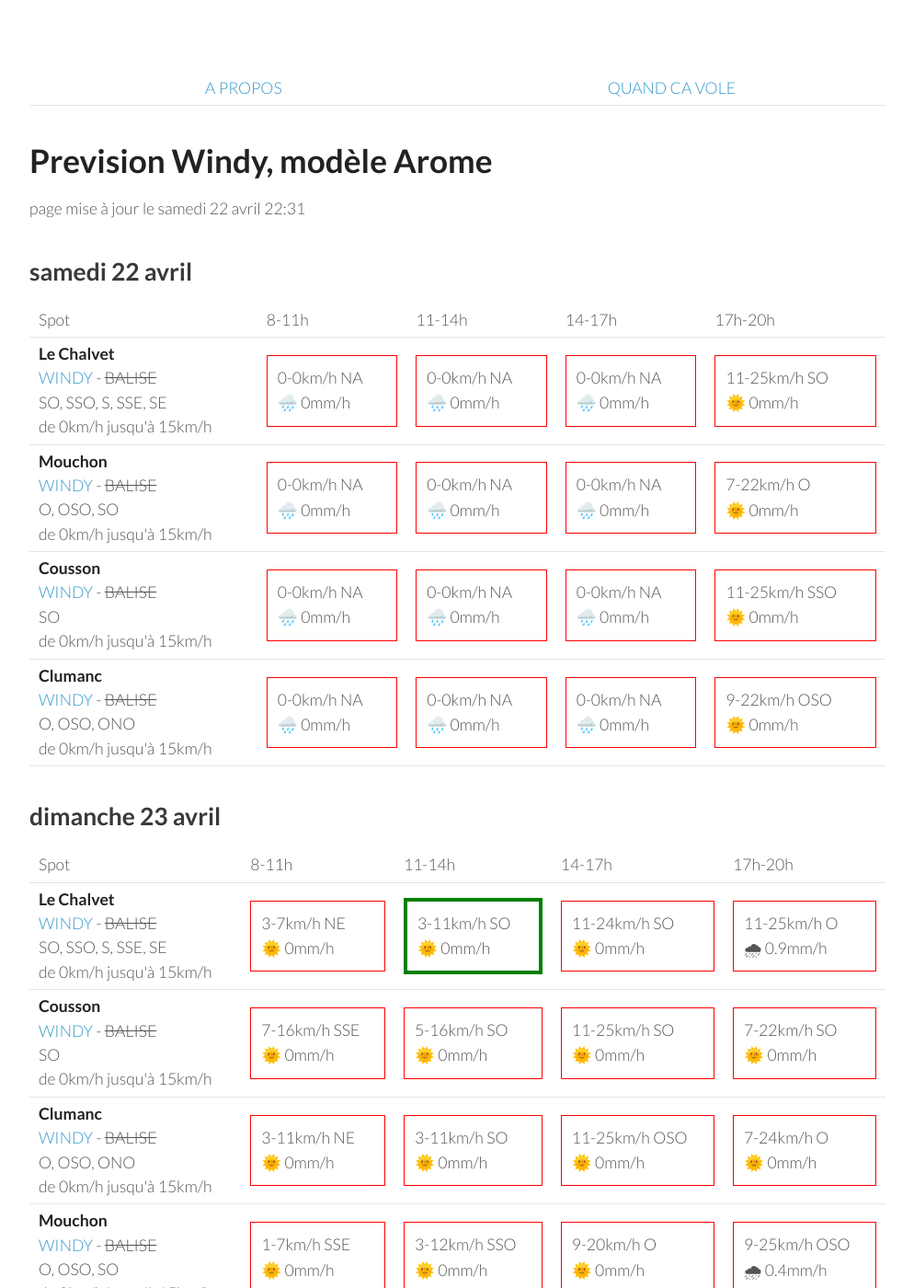
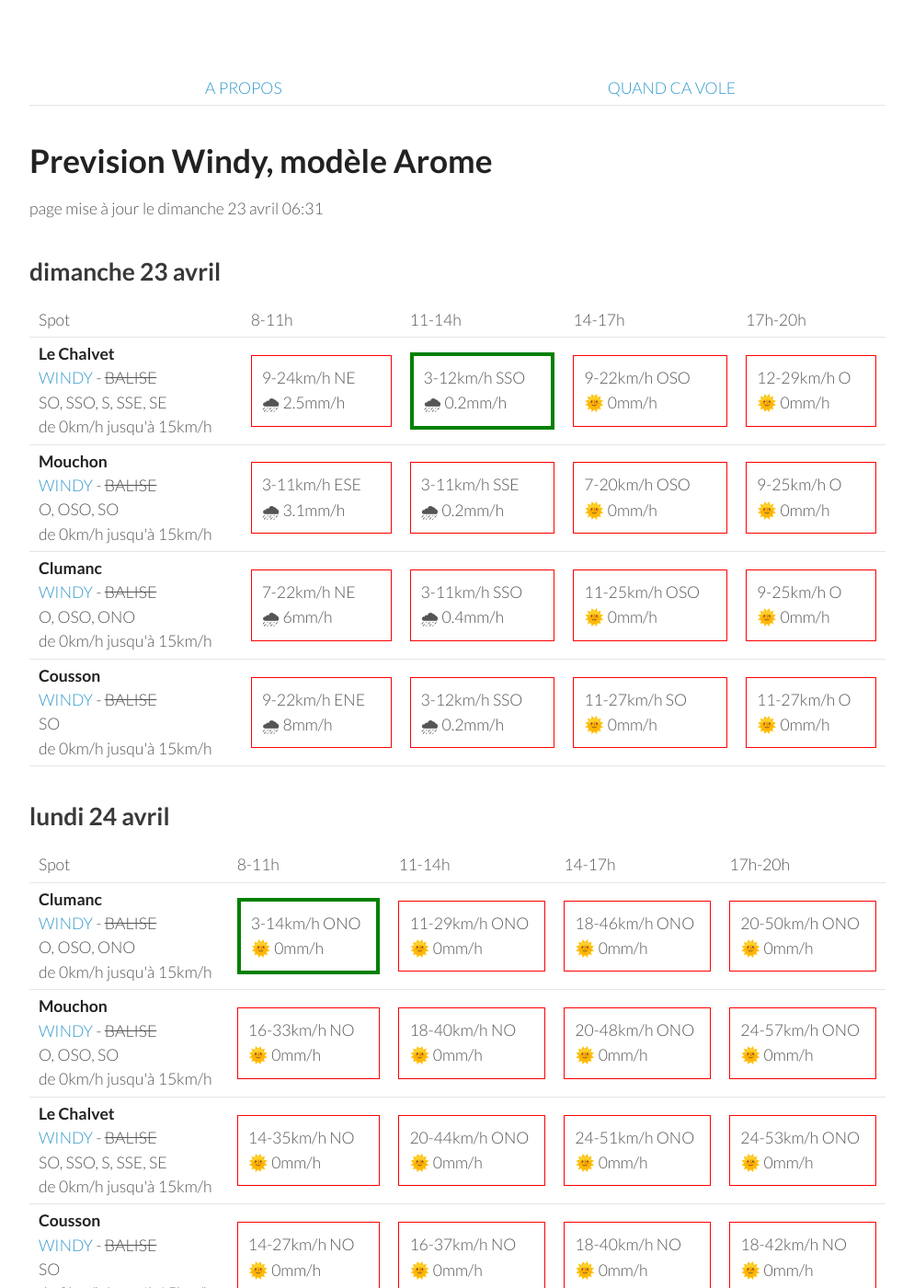
Before and after one commit to parapente-dans-le-nord/parapente-dans-le-nord.github.io, a Jekyll site: the page built from serre_poncon.markdown, in a window 1280 px wide and 1400 px high. Shown: the whole window at 92% size, without its empty margins (26-1020 px from the left). Built offline with Jekyll 4.4.1, drawn with Linux system fonts in a browser that asks for light colours; some of the changed text lies outside the part shown.

Commit message:
update index.markdown

```diff
--- a/serre_poncon.markdown
+++ b/serre_poncon.markdown
@@ -7,60 +7,8 @@ title:  "Tous les spots"
 {: .links}
 
 # Prevision Windy, modèle Arome
-page mise à jour le samedi 22 avril 22:31
+page mise à jour le dimanche 23 avril 06:31
 
-## samedi 22 avril
-
-{::nomarkdown}
-<table>
-  <tbody>
-    <tr>
-      <td>Spot</td>
-      <td>8-11h</td>
-      <td>11-14h</td>
-      <td>14-17h</td>
-      <td>17h-20h</td>
-    </tr>
-<tr>
-        <td><strong>Le Chalvet</strong><br><a href="https://windy.com/43.979/6.480?43.866,6.480,10,m:eSsaglX">WINDY</a> - <span class="no-balise"> BALISE </span><br> <span class="vent-favorable">SO, SSO, S, SSE, SE</span><br><span class="force-vent">de 0km/h jusqu'à 15km/h</span> </td>
-
-            <td><div class="not-flyable"><p>0-0km/h NA</p><p>🌧️ 0mm/h</p></div></td>
-            <td><div class="not-flyable"><p>0-0km/h NA</p><p>🌧️ 0mm/h</p></div></td>
-            <td><div class="not-flyable"><p>0-0km/h NA</p><p>🌧️ 0mm/h</p></div></td>
-            <td><div class="not-flyable"><p>11-25km/h SO</p><p>🌞 0mm/h</p></div></td>
-
-    </tr>
-<tr>
-        <td><strong>Mouchon</strong><br><a href="https://windy.com/43.992/6.424?43.878,6.425,10,m:eSuaglR">WINDY</a> - <span class="no-balise"> BALISE </span><br> <span class="vent-favorable">O, OSO, SO</span><br><span class="force-vent">de 0km/h jusqu'à 15km/h</span> </td>
-
-            <td><div class="not-flyable"><p>0-0km/h NA</p><p>🌧️ 0mm/h</p></div></td>
-            <td><div class="not-flyable"><p>0-0km/h NA</p><p>🌧️ 0mm/h</p></div></td>
-            <td><div class="not-flyable"><p>0-0km/h NA</p><p>🌧️ 0mm/h</p></div></td>
-            <td><div class="not-flyable"><p>7-22km/h O</p><p>🌞 0mm/h</p></div></td>
-
-    </tr>
-<tr>
-        <td><strong>Cousson</strong><br><a href="https://windy.com/44.054/6.240?43.940,6.241,10,m:eSAaglz">WINDY</a> - <span class="no-balise"> BALISE </span><br> <span class="vent-favorable">SO</span><br><span class="force-vent">de 0km/h jusqu'à 15km/h</span> </td>
-
-            <td><div class="not-flyable"><p>0-0km/h NA</p><p>🌧️ 0mm/h</p></div></td>
-            <td><div class="not-flyable"><p>0-0km/h NA</p><p>🌧️ 0mm/h</p></div></td>
-            <td><div class="not-flyable"><p>0-0km/h NA</p><p>🌧️ 0mm/h</p></div></td>
-            <td><div class="not-flyable"><p>11-25km/h SSO</p><p>🌞 0mm/h</p></div></td>
-
-    </tr>
-<tr>
-        <td><strong>Clumanc</strong><br><a href="https://windy.com/44.027/6.402?43.914,6.403,10,m:eSxaglP">WINDY</a> - <span class="no-balise"> BALISE </span><br> <span class="vent-favorable">O, OSO, ONO</span><br><span class="force-vent">de 0km/h jusqu'à 15km/h</span> </td>
-
-            <td><div class="not-flyable"><p>0-0km/h NA</p><p>🌧️ 0mm/h</p></div></td>
-            <td><div class="not-flyable"><p>0-0km/h NA</p><p>🌧️ 0mm/h</p></div></td>
-            <td><div class="not-flyable"><p>0-0km/h NA</p><p>🌧️ 0mm/h</p></div></td>
-            <td><div class="not-flyable"><p>9-22km/h OSO</p><p>🌞 0mm/h</p></div></td>
-
-    </tr>
-
-</tbody>
-</table>
-{:/}
 ## dimanche 23 avril
 
 {::nomarkdown}
@@ -76,40 +24,40 @@ page mise à jour le samedi 22 avril 22:31
 <tr>
         <td><strong>Le Chalvet</strong><br><a href="https://windy.com/43.979/6.480?43.866,6.480,10,m:eSsaglX">WINDY</a> - <span class="no-balise"> BALISE </span><br> <span class="vent-favorable">SO, SSO, S, SSE, SE</span><br><span class="force-vent">de 0km/h jusqu'à 15km/h</span> </td>
 
-            <td><div class="not-flyable"><p>3-7km/h NE</p><p>🌞 0mm/h</p></div></td>
-            <td><div class="flyable"><p>3-11km/h SO</p><p>🌞 0mm/h</p></div></td>
-            <td><div class="not-flyable"><p>11-24km/h SO</p><p>🌞 0mm/h</p></div></td>
-            <td><div class="not-flyable"><p>11-25km/h O</p><p>🌧 0.9mm/h</p></div></td>
+            <td><div class="not-flyable"><p>9-24km/h NE</p><p>🌧 2.5mm/h</p></div></td>
+            <td><div class="flyable"><p>3-12km/h SSO</p><p>🌧 0.2mm/h</p></div></td>
+            <td><div class="not-flyable"><p>9-22km/h OSO</p><p>🌞 0mm/h</p></div></td>
+            <td><div class="not-flyable"><p>12-29km/h O</p><p>🌞 0mm/h</p></div></td>
+
+
+    </tr>
+<tr>
+        <td><strong>Mouchon</strong><br><a href="https://windy.com/43.992/6.424?43.878,6.425,10,m:eSuaglR">WINDY</a> - <span class="no-balise"> BALISE </span><br> <span class="vent-favorable">O, OSO, SO</span><br><span class="force-vent">de 0km/h jusqu'à 15km/h</span> </td>
+
+            <td><div class="not-flyable"><p>3-11km/h ESE</p><p>🌧 3.1mm/h</p></div></td>
+            <td><div class="not-flyable"><p>3-11km/h SSE</p><p>🌧 0.2mm/h</p></div></td>
+            <td><div class="not-flyable"><p>7-20km/h OSO</p><p>🌞 0mm/h</p></div></td>
+            <td><div class="not-flyable"><p>9-25km/h O</p><p>🌞 0mm/h</p></div></td>
+
+
+    </tr>
+<tr>
+        <td><strong>Clumanc</strong><br><a href="https://windy.com/44.027/6.402?43.914,6.403,10,m:eSxaglP">WINDY</a> - <span class="no-balise"> BALISE </span><br> <span class="vent-favorable">O, OSO, ONO</span><br><span class="force-vent">de 0km/h jusqu'à 15km/h</span> </td>
+
+            <td><div class="not-flyable"><p>7-22km/h NE</p><p>🌧 6mm/h</p></div></td>
+            <td><div class="not-flyable"><p>3-11km/h SSO</p><p>🌧 0.4mm/h</p></div></td>
+            <td><div class="not-flyable"><p>11-25km/h OSO</p><p>🌞 0mm/h</p></div></td>
+            <td><div class="not-flyable"><p>9-25km/h O</p><p>🌞 0mm/h</p></div></td>
 
 
     </tr>
 <tr>
         <td><strong>Cousson</strong><br><a href="https://windy.com/44.054/6.240?43.940,6.241,10,m:eSAaglz">WINDY</a> - <span class="no-balise"> BALISE </span><br> <span class="vent-favorable">SO</span><br><span class="force-vent">de 0km/h jusqu'à 15km/h</span> </td>
 
-            <td><div class="not-flyable"><p>7-16km/h SSE</p><p>🌞 0mm/h</p></div></td>
-            <td><div class="not-flyable"><p>5-16km/h SO</p><p>🌞 0mm/h</p></div></td>
-            <td><div class="not-flyable"><p>11-25km/h SO</p><p>🌞 0mm/h</p></div></td>
-            <td><div class="not-flyable"><p>7-22km/h SO</p><p>🌞 0mm/h</p></div></td>
-
-
-    </tr>
-<tr>
-        <td><strong>Clumanc</strong><br><a href="https://windy.com/44.027/6.402?43.914,6.403,10,m:eSxaglP">WINDY</a> - <span class="no-balise"> BALISE </span><br> <span class="vent-favorable">O, OSO, ONO</span><br><span class="force-vent">de 0km/h jusqu'à 15km/h</span> </td>
-
-            <td><div class="not-flyable"><p>3-11km/h NE</p><p>🌞 0mm/h</p></div></td>
-            <td><div class="not-flyable"><p>3-11km/h SO</p><p>🌞 0mm/h</p></div></td>
-            <td><div class="not-flyable"><p>11-25km/h OSO</p><p>🌞 0mm/h</p></div></td>
-            <td><div class="not-flyable"><p>7-24km/h O</p><p>🌞 0mm/h</p></div></td>
-
-
-    </tr>
-<tr>
-        <td><strong>Mouchon</strong><br><a href="https://windy.com/43.992/6.424?43.878,6.425,10,m:eSuaglR">WINDY</a> - <span class="no-balise"> BALISE </span><br> <span class="vent-favorable">O, OSO, SO</span><br><span class="force-vent">de 0km/h jusqu'à 15km/h</span> </td>
-
-            <td><div class="not-flyable"><p>1-7km/h SSE</p><p>🌞 0mm/h</p></div></td>
-            <td><div class="not-flyable"><p>3-12km/h SSO</p><p>🌞 0mm/h</p></div></td>
-            <td><div class="not-flyable"><p>9-20km/h O</p><p>🌞 0mm/h</p></div></td>
-            <td><div class="not-flyable"><p>9-25km/h OSO</p><p>🌧 0.4mm/h</p></div></td>
+            <td><div class="not-flyable"><p>9-22km/h ENE</p><p>🌧 8mm/h</p></div></td>
+            <td><div class="not-flyable"><p>3-12km/h SSO</p><p>🌧 0.2mm/h</p></div></td>
+            <td><div class="not-flyable"><p>11-27km/h SO</p><p>🌞 0mm/h</p></div></td>
+            <td><div class="not-flyable"><p>11-27km/h O</p><p>🌞 0mm/h</p></div></td>
 
 
     </tr>
@@ -130,42 +78,42 @@ page mise à jour le samedi 22 avril 22:31
       <td>17h-20h</td>
     </tr>
 <tr>
-        <td><strong>Mouchon</strong><br><a href="https://windy.com/43.992/6.424?43.878,6.425,10,m:eSuaglR">WINDY</a> - <span class="no-balise"> BALISE </span><br> <span class="vent-favorable">O, OSO, SO</span><br><span class="force-vent">de 0km/h jusqu'à 15km/h</span> </td>
+        <td><strong>Clumanc</strong><br><a href="https://windy.com/44.027/6.402?43.914,6.403,10,m:eSxaglP">WINDY</a> - <span class="no-balise"> BALISE </span><br> <span class="vent-favorable">O, OSO, ONO</span><br><span class="force-vent">de 0km/h jusqu'à 15km/h</span> </td>
 
-            <td><div class="not-flyable"><p>14-31km/h ONO</p><p>🌞 0mm/h</p></div></td>
-            <td><div class="not-flyable"><p>20-55km/h NO</p><p>🌞 0mm/h</p></div></td>
-            <td><div class="not-flyable"><p>22-59km/h NO</p><p>🌞 0mm/h</p></div></td>
-            <td><div class="not-flyable"><p>22-61km/h ONO</p><p>🌞 0mm/h</p></div></td>
+            <td><div class="flyable"><p>3-14km/h ONO</p><p>🌞 0mm/h</p></div></td>
+            <td><div class="not-flyable"><p>11-29km/h ONO</p><p>🌞 0mm/h</p></div></td>
+            <td><div class="not-flyable"><p>18-46km/h ONO</p><p>🌞 0mm/h</p></div></td>
+            <td><div class="not-flyable"><p>20-50km/h ONO</p><p>🌞 0mm/h</p></div></td>
 
 
     </tr>
 <tr>
-        <td><strong>Clumanc</strong><br><a href="https://windy.com/44.027/6.402?43.914,6.403,10,m:eSxaglP">WINDY</a> - <span class="no-balise"> BALISE </span><br> <span class="vent-favorable">O, OSO, ONO</span><br><span class="force-vent">de 0km/h jusqu'à 15km/h</span> </td>
+        <td><strong>Mouchon</strong><br><a href="https://windy.com/43.992/6.424?43.878,6.425,10,m:eSuaglR">WINDY</a> - <span class="no-balise"> BALISE </span><br> <span class="vent-favorable">O, OSO, SO</span><br><span class="force-vent">de 0km/h jusqu'à 15km/h</span> </td>
 
-            <td><div class="not-flyable"><p>5-16km/h NO</p><p>🌞 0mm/h</p></div></td>
-            <td><div class="not-flyable"><p>18-53km/h NO</p><p>🌞 0mm/h</p></div></td>
-            <td><div class="not-flyable"><p>20-57km/h NO</p><p>🌞 0mm/h</p></div></td>
-            <td><div class="not-flyable"><p>22-61km/h NO</p><p>🌞 0mm/h</p></div></td>
+            <td><div class="not-flyable"><p>16-33km/h NO</p><p>🌞 0mm/h</p></div></td>
+            <td><div class="not-flyable"><p>18-40km/h NO</p><p>🌞 0mm/h</p></div></td>
+            <td><div class="not-flyable"><p>20-48km/h ONO</p><p>🌞 0mm/h</p></div></td>
+            <td><div class="not-flyable"><p>24-57km/h ONO</p><p>🌞 0mm/h</p></div></td>
 
 
     </tr>
 <tr>
         <td><strong>Le Chalvet</strong><br><a href="https://windy.com/43.979/6.480?43.866,6.480,10,m:eSsaglX">WINDY</a> - <span class="no-balise"> BALISE </span><br> <span class="vent-favorable">SO, SSO, S, SSE, SE</span><br><span class="force-vent">de 0km/h jusqu'à 15km/h</span> </td>
 
-            <td><div class="not-flyable"><p>16-37km/h NO</p><p>🌞 0mm/h</p></div></td>
-            <td><div class="not-flyable"><p>22-59km/h NO</p><p>🌞 0mm/h</p></div></td>
-            <td><div class="not-flyable"><p>22-61km/h NO</p><p>🌞 0mm/h</p></div></td>
-            <td><div class="not-flyable"><p>24-62km/h NO</p><p>🌞 0mm/h</p></div></td>
+            <td><div class="not-flyable"><p>14-35km/h NO</p><p>🌞 0mm/h</p></div></td>
+            <td><div class="not-flyable"><p>20-44km/h ONO</p><p>🌞 0mm/h</p></div></td>
+            <td><div class="not-flyable"><p>24-51km/h ONO</p><p>🌞 0mm/h</p></div></td>
+            <td><div class="not-flyable"><p>24-53km/h ONO</p><p>🌞 0mm/h</p></div></td>
 
 
     </tr>
 <tr>
         <td><strong>Cousson</strong><br><a href="https://windy.com/44.054/6.240?43.940,6.241,10,m:eSAaglz">WINDY</a> - <span class="no-balise"> BALISE </span><br> <span class="vent-favorable">SO</span><br><span class="force-vent">de 0km/h jusqu'à 15km/h</span> </td>
 
-            <td><div class="not-flyable"><p>14-29km/h ONO</p><p>🌞 0mm/h</p></div></td>
-            <td><div class="not-flyable"><p>16-42km/h NO</p><p>🌞 0mm/h</p></div></td>
-            <td><div class="not-flyable"><p>18-48km/h NO</p><p>🌞 0mm/h</p></div></td>
-            <td><div class="not-flyable"><p>20-51km/h NO</p><p>🌞 0mm/h</p></div></td>
+            <td><div class="not-flyable"><p>14-27km/h NO</p><p>🌞 0mm/h</p></div></td>
+            <td><div class="not-flyable"><p>16-37km/h NO</p><p>🌞 0mm/h</p></div></td>
+            <td><div class="not-flyable"><p>18-40km/h NO</p><p>🌞 0mm/h</p></div></td>
+            <td><div class="not-flyable"><p>18-42km/h NO</p><p>🌞 0mm/h</p></div></td>
 
 
     </tr>
@@ -189,17 +137,17 @@ page mise à jour le samedi 22 avril 22:31
         <td><strong>Cousson</strong><br><a href="https://windy.com/44.054/6.240?43.940,6.241,10,m:eSAaglz">WINDY</a> - <span class="no-balise"> BALISE </span><br> <span class="vent-favorable">SO</span><br><span class="force-vent">de 0km/h jusqu'à 15km/h</span> </td>
 
             <td><div class="not-flyable"><p>7-25km/h NO</p><p>🌞 0mm/h</p></div></td>
-            <td><div class="not-flyable"><p>16-46km/h NO</p><p>🌞 0mm/h</p></div></td>
+            <td><div class="not-flyable"><p>16-44km/h NO</p><p>🌞 0mm/h</p></div></td>
+            <td><div class="not-flyable"><p>20-51km/h NO</p><p>🌞 0mm/h</p></div></td>
             <td><div class="not-flyable"><p>18-51km/h NO</p><p>🌞 0mm/h</p></div></td>
-            <td><div class="not-flyable"><p>20-51km/h NO</p><p>🌞 0mm/h</p></div></td>
 
 
     </tr>
 <tr>
         <td><strong>Le Chalvet</strong><br><a href="https://windy.com/43.979/6.480?43.866,6.480,10,m:eSsaglX">WINDY</a> - <span class="no-balise"> BALISE </span><br> <span class="vent-favorable">SO, SSO, S, SSE, SE</span><br><span class="force-vent">de 0km/h jusqu'à 15km/h</span> </td>
 
-            <td><div class="not-flyable"><p>14-44km/h NO</p><p>🌞 0mm/h</p></div></td>
-            <td><div class="not-flyable"><p>24-64km/h NO</p><p>🌞 0mm/h</p></div></td>
+            <td><div class="not-flyable"><p>16-48km/h NO</p><p>🌞 0mm/h</p></div></td>
+            <td><div class="not-flyable"><p>24-62km/h NO</p><p>🌞 0mm/h</p></div></td>
             <td><div class="not-flyable"><p>25-68km/h NO</p><p>🌞 0mm/h</p></div></td>
             <td><div class="not-flyable"><p>24-68km/h NO</p><p>🌞 0mm/h</p></div></td>
 
@@ -208,18 +156,18 @@ page mise à jour le samedi 22 avril 22:31
 <tr>
         <td><strong>Mouchon</strong><br><a href="https://windy.com/43.992/6.424?43.878,6.425,10,m:eSuaglR">WINDY</a> - <span class="no-balise"> BALISE </span><br> <span class="vent-favorable">O, OSO, SO</span><br><span class="force-vent">de 0km/h jusqu'à 15km/h</span> </td>
 
-            <td><div class="not-flyable"><p>12-40km/h NO</p><p>🌞 0mm/h</p></div></td>
-            <td><div class="not-flyable"><p>22-62km/h NO</p><p>🌞 0mm/h</p></div></td>
+            <td><div class="not-flyable"><p>14-42km/h NO</p><p>🌞 0mm/h</p></div></td>
+            <td><div class="not-flyable"><p>22-61km/h NO</p><p>🌞 0mm/h</p></div></td>
+            <td><div class="not-flyable"><p>25-66km/h NO</p><p>🌞 0mm/h</p></div></td>
             <td><div class="not-flyable"><p>24-66km/h NO</p><p>🌞 0mm/h</p></div></td>
-            <td><div class="not-flyable"><p>24-64km/h NO</p><p>🌞 0mm/h</p></div></td>
 
 
     </tr>
 <tr>
         <td><strong>Clumanc</strong><br><a href="https://windy.com/44.027/6.402?43.914,6.403,10,m:eSxaglP">WINDY</a> - <span class="no-balise"> BALISE </span><br> <span class="vent-favorable">O, OSO, ONO</span><br><span class="force-vent">de 0km/h jusqu'à 15km/h</span> </td>
 
-            <td><div class="not-flyable"><p>11-37km/h NO</p><p>🌞 0mm/h</p></div></td>
-            <td><div class="not-flyable"><p>22-61km/h NO</p><p>🌞 0mm/h</p></div></td>
+            <td><div class="not-flyable"><p>11-38km/h NO</p><p>🌞 0mm/h</p></div></td>
+            <td><div class="not-flyable"><p>20-59km/h NO</p><p>🌞 0mm/h</p></div></td>
             <td><div class="not-flyable"><p>24-64km/h NO</p><p>🌞 0mm/h</p></div></td>
             <td><div class="not-flyable"><p>22-64km/h NO</p><p>🌞 0mm/h</p></div></td>
 
@@ -242,30 +190,30 @@ page mise à jour le samedi 22 avril 22:31
       <td>17h-20h</td>
     </tr>
 <tr>
+        <td><strong>Mouchon</strong><br><a href="https://windy.com/43.992/6.424?43.878,6.425,10,m:eSuaglR">WINDY</a> - <span class="no-balise"> BALISE </span><br> <span class="vent-favorable">O, OSO, SO</span><br><span class="force-vent">de 0km/h jusqu'à 15km/h</span> </td>
+
+            <td><div class="not-flyable"><p>1-11km/h ESE</p><p>🌞 0mm/h</p></div></td>
+            <td><div class="not-flyable"><p>5-20km/h OSO</p><p>🌞 0mm/h</p></div></td>
+            <td><div class="not-flyable"><p>14-40km/h O</p><p>🌞 0mm/h</p></div></td>
+            <td><div class="not-flyable"><p>18-48km/h ONO</p><p>🌞 0mm/h</p></div></td>
+
+
+    </tr>
+<tr>
         <td><strong>Clumanc</strong><br><a href="https://windy.com/44.027/6.402?43.914,6.403,10,m:eSxaglP">WINDY</a> - <span class="no-balise"> BALISE </span><br> <span class="vent-favorable">O, OSO, ONO</span><br><span class="force-vent">de 0km/h jusqu'à 15km/h</span> </td>
 
-            <td><div class="not-flyable"><p>1-12km/h E</p><p>🌞 0mm/h</p></div></td>
-            <td><div class="not-flyable"><p>7-24km/h O</p><p>🌞 0mm/h</p></div></td>
+            <td><div class="not-flyable"><p>3-12km/h ESE</p><p>🌞 0mm/h</p></div></td>
+            <td><div class="not-flyable"><p>5-22km/h OSO</p><p>🌞 0mm/h</p></div></td>
             <td><div class="not-flyable"><p>14-42km/h O</p><p>🌞 0mm/h</p></div></td>
             <td><div class="not-flyable"><p>18-50km/h ONO</p><p>🌞 0mm/h</p></div></td>
 
 
     </tr>
 <tr>
-        <td><strong>Mouchon</strong><br><a href="https://windy.com/43.992/6.424?43.878,6.425,10,m:eSuaglR">WINDY</a> - <span class="no-balise"> BALISE </span><br> <span class="vent-favorable">O, OSO, SO</span><br><span class="force-vent">de 0km/h jusqu'à 15km/h</span> </td>
+        <td><strong>Le Chalvet</strong><br><a href="https://windy.com/43.979/6.480?43.866,6.480,10,m:eSsaglX">WINDY</a> - <span class="no-balise"> BALISE </span><br> <span class="vent-favorable">SO, SSO, S, SSE, SE</span><br><span class="force-vent">de 0km/h jusqu'à 15km/h</span> </td>
 
             <td><div class="not-flyable"><p>1-11km/h E</p><p>🌞 0mm/h</p></div></td>
-            <td><div class="not-flyable"><p>5-22km/h OSO</p><p>🌞 0mm/h</p></div></td>
-            <td><div class="not-flyable"><p>14-40km/h O</p><p>🌞 0mm/h</p></div></td>
-            <td><div class="not-flyable"><p>18-48km/h ONO</p><p>🌞 0mm/h</p></div></td>
-
-
-    </tr>
-<tr>
-        <td><strong>Le Chalvet</strong><br><a href="https://windy.com/43.979/6.480?43.866,6.480,10,m:eSsaglX">WINDY</a> - <span class="no-balise"> BALISE </span><br> <span class="vent-favorable">SO, SSO, S, SSE, SE</span><br><span class="force-vent">de 0km/h jusqu'à 15km/h</span> </td>
-
-            <td><div class="not-flyable"><p>1-12km/h NE</p><p>🌞 0mm/h</p></div></td>
-            <td><div class="not-flyable"><p>5-22km/h OSO</p><p>🌞 0mm/h</p></div></td>
+            <td><div class="not-flyable"><p>5-20km/h SO</p><p>🌞 0mm/h</p></div></td>
             <td><div class="not-flyable"><p>14-42km/h ONO</p><p>🌞 0mm/h</p></div></td>
             <td><div class="not-flyable"><p>18-48km/h ONO</p><p>🌞 0mm/h</p></div></td>
 
@@ -274,8 +222,8 @@ page mise à jour le samedi 22 avril 22:31
 <tr>
         <td><strong>Cousson</strong><br><a href="https://windy.com/44.054/6.240?43.940,6.241,10,m:eSAaglz">WINDY</a> - <span class="no-balise"> BALISE </span><br> <span class="vent-favorable">SO</span><br><span class="force-vent">de 0km/h jusqu'à 15km/h</span> </td>
 
-            <td><div class="not-flyable"><p>5-12km/h ENE</p><p>🌞 0mm/h</p></div></td>
-            <td><div class="not-flyable"><p>5-20km/h O</p><p>🌞 0mm/h</p></div></td>
+            <td><div class="not-flyable"><p>3-11km/h ENE</p><p>🌞 0mm/h</p></div></td>
+            <td><div class="not-flyable"><p>5-18km/h O</p><p>🌞 0mm/h</p></div></td>
             <td><div class="not-flyable"><p>12-35km/h O</p><p>🌞 0mm/h</p></div></td>
             <td><div class="not-flyable"><p>16-40km/h ONO</p><p>🌞 0mm/h</p></div></td>
 
```
